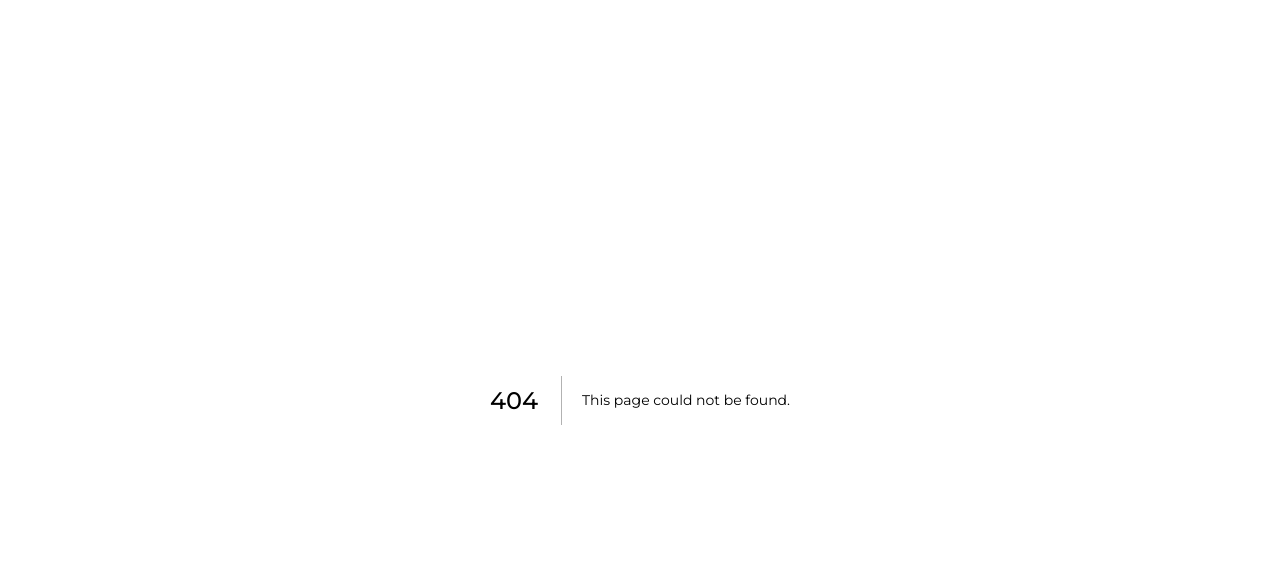
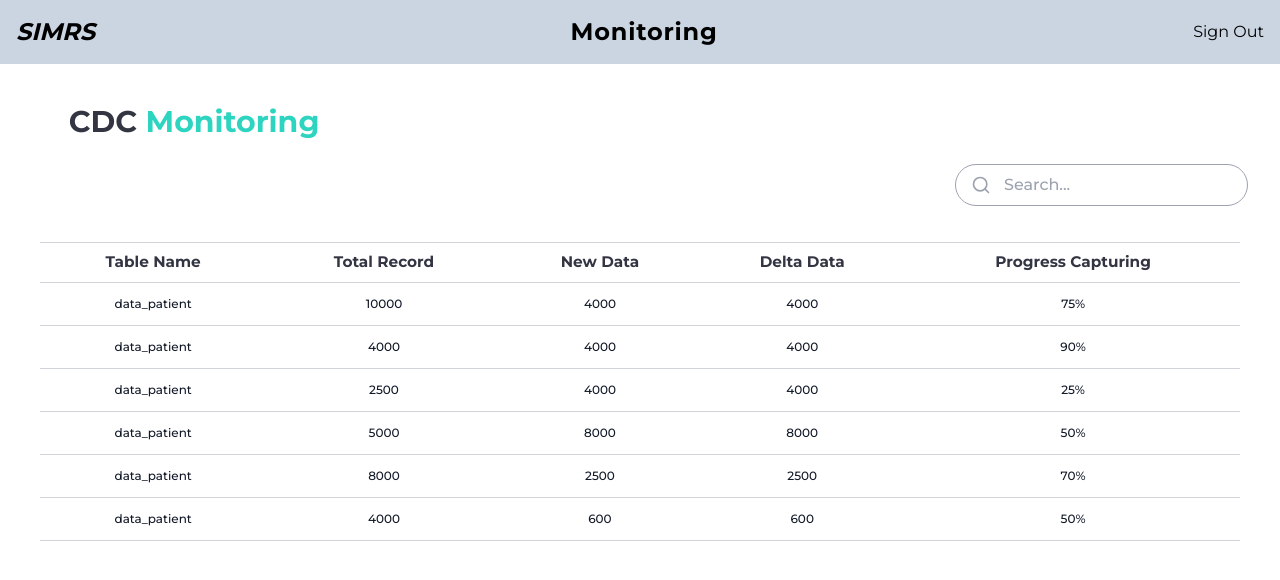
Before and after one commit to CP-4-Data-Integration-SIMRS/DatInt-FE, a Next.js app: page /monitoring in a window 1280 px wide. Before the commit this address had no page. Shown: the top 580 px of the page. Built offline with nearby package versions, Linux system fonts and the light colour scheme.

Commit message:
first commit

```diff
--- /dev/null
+++ b/components/NavBar.jsx
@@ -0,0 +1,22 @@
+import React from "react";
+import Link from "next/link";
+
+const Navbar = () => {
+  return (
+    <nav className="bg-slate-300 top-0 w-[100%] z-20">
+      <div className="container justify-between mx-auto flex items-center px-4 py-4">
+        <div className="text-2xl font-bold">
+          <h1 className="italic">SIMRS</h1>
+        </div>
+        <div className="font-bold tracking-wider">
+          <h1 className="text-2xl">Monitoring</h1>
+        </div>
+        <Link href="/login" className="hover:text-white hover:underline">
+          Sign Out
+        </Link>
+      </div>
+    </nav>
+  );
+};
+
+export default Navbar;
--- a/components/SearchBar.jsx
+++ b/components/SearchBar.jsx
@@ -3,13 +3,13 @@ import { Search } from "react-feather";
 
 const Searchbar = () => {
   return (
-    <div className="w-full ">
-      <div className="absolute top-[96.5px] pl-6 py-3 px-4 text-darker-t duration-200 z-10 rounded-md">
-        <Search className="text-gray-400" />
+    <div className="w-full relative">
+      <div className="absolute top-[50%] transform translate-y-[-50%] left-4 text-gray-400">
+        <Search className="h-5 w-5" />
       </div>
       <input
         type="text"
-        className="w-full sm:flex-1 px-4 py-2 pl-14 placeholder-gray-400 bg-[#fff] rounded-full font-medium border border-gray-400 focus:outline-none focus:ring-[#2ED4BF] text-gray-950 focus:border-[#2ED4BF]"
+        className="w-full sm:flex-1 px-12 py-2 placeholder-gray-400 bg-[#fff] rounded-full font-medium border border-gray-400 focus:outline-none focus:ring-[#2ED4BF] text-gray-950 focus:border-[#2ED4BF]"
         placeholder="Search..."
       />
     </div>
--- /dev/null
+++ b/components/TableData.jsx
@@ -0,0 +1,95 @@
+import React from "react";
+import { useState } from "react";
+
+const TableData = () => {
+  const data = [
+    {
+      tableName: "data_patient",
+      totalRecord: "10000",
+      newData: "4000",
+      deltaData: "4000",
+      progressCapt: "75%",
+    },
+    {
+      tableName: "data_patient",
+      totalRecord: "4000",
+      newData: "4000",
+      deltaData: "4000",
+      progressCapt: "90%",
+    },
+    {
+      tableName: "data_patient",
+      totalRecord: "2500",
+      newData: "4000",
+      deltaData: "4000",
+      progressCapt: "25%",
+    },
+    {
+      tableName: "data_patient",
+      totalRecord: "5000",
+      newData: "8000",
+      deltaData: "8000",
+      progressCapt: "50%",
+    },
+    {
+      tableName: "data_patient",
+      totalRecord: "8000",
+      newData: "2500",
+      deltaData: "2500",
+      progressCapt: "70%",
+    },
+    {
+      tableName: "data_patient",
+      totalRecord: "4000",
+      newData: "600",
+      deltaData: "600",
+      progressCapt: "50%",
+    },
+  ];
+  return (
+    <div>
+      <div className="px-10 pb-6 pt-4 relative overflow-x-auto overflow-y-auto min-h-[20rem]">
+        <table
+          className="w-full my-5 border-collapse table-auto text-center text-gray-800 rounded-lg"
+          id="table-data"
+        >
+          <thead className="bg-white text-[15.3px] text-[#333543] border-b border-t border-gray-300">
+            <tr>
+              <th scope="col" className="px-4 py-2">
+                Table Name
+              </th>
+              <th scope="col" className="px-4 py-2">
+                Total Record
+              </th>
+              <th scope="col" className="px-4 py-2">
+                New Data
+              </th>
+              <th scope="col" className="px-4 py-2">
+                Delta Data
+              </th>
+              <th scope="col" className="px-4 py-2">
+                Progress Capturing
+              </th>
+            </tr>
+          </thead>
+          <tbody className="text-[13px] text-red-500 sm:text-[12px]">
+            {data.map((item, index) => (
+              <tr
+                key={index}
+                className="bg-[#fff] border-b border-gray-300 font-medium text-gray-900 whitespace-nowrap"
+              >
+                <td className="px-4 py-3">{item.tableName}</td>
+                <td className="px-4 py-3">{item.totalRecord}</td>
+                <td className="px-4 py-3">{item.newData}</td>
+                <td className="px-4 py-3">{item.deltaData}</td>
+                <td className="px-4 py-3">{item.progressCapt}</td>
+              </tr>
+            ))}
+          </tbody>
+        </table>
+      </div>
+    </div>
+  );
+};
+
+export default TableData;
--- /dev/null
+++ b/pages/monitoring.js
@@ -0,0 +1,25 @@
+import React from "react";
+import Navbar from "@/components/NavBar";
+import TableData from "@/components/TableData";
+import Searchbar from "@/components/SearchBar";
+
+const MonitoringPage = () => {
+  return (
+    <div className="h-screen bg-white">
+      <Navbar />
+      <h1 className="px-6 pt-10 text-3xl font-bold ml-[1.8rem] sm:ml-[2.8rem] mb-6 text-[#333543]">
+        CDC <span className="text-teal-400">Monitoring</span>
+      </h1>
+      <div className="w-full flex justify-end">
+        <div className="w-84 px-8">
+          <Searchbar />
+        </div>
+      </div>
+      <div>
+        <TableData />
+      </div>
+    </div>
+  );
+};
+
+export default MonitoringPage;
```
